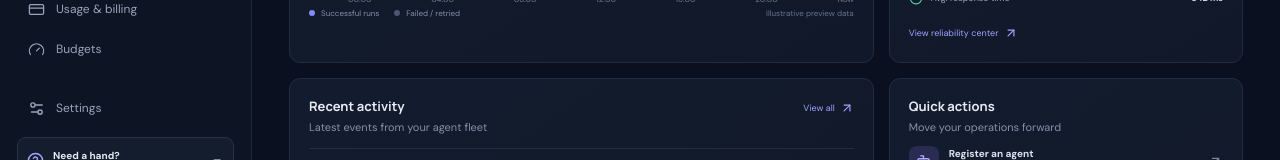
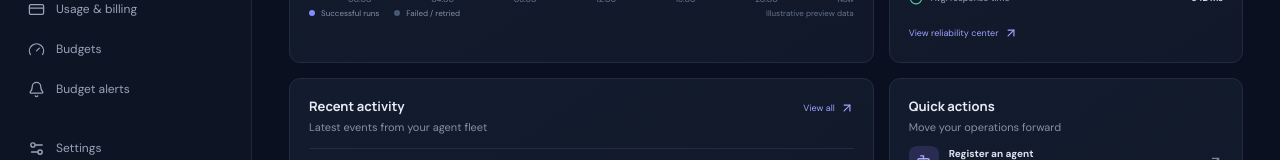
Before and after one commit to matiur25580/AegisFlow-Enterprise-AI-AgentOps-Orchestration-Platform, a React (Vite) app in the folder apps/web/: page / in a window 1280 px wide. Shown: the part 628-788 px from the top of the page. Built offline with nearby package versions, Linux system fonts and the light colour scheme; no server answers.

Commit message:
feat(web): add budget alerts navigation

```diff
--- a/apps/web/src/App.tsx
+++ b/apps/web/src/App.tsx
@@ -5,6 +5,7 @@ import RunsTraces from "./components/RunsTraces";
 import Evaluations from "./components/Evaluations";
 import CostIntelligence from "./components/CostIntelligence";
 import BudgetManagement from "./components/BudgetManagement";
+import BudgetAlerts from "./components/BudgetAlerts";
 import {
   Activity, ArrowDownRight, ArrowUpRight, Bot, Boxes, ChevronDown, CircleHelp,
   Command, CreditCard, Gauge, GitBranch, LayoutDashboard, LifeBuoy, LockKeyhole,
@@ -24,7 +25,8 @@ const nav: NavItem[] = [
   { label: "Integrations", icon: Boxes, section: "Govern" },
   { label: "Access & policies", icon: LockKeyhole, section: "Govern" },
   { label: "Usage & billing", icon: CreditCard, section: "Govern" },
-  { label: "Budgets", icon: Gauge, section: "Govern" }
+  { label: "Budgets", icon: Gauge, section: "Govern" },
+  { label: "Budget alerts", icon: Bell, section: "Govern" }
 ];
 
 const activity = [
@@ -82,7 +84,7 @@ function App() {
         </header>
 
         <div className="content">
-          {active === "Approvals" ? <ApprovalsInbox /> : active === "Runs & traces" ? <RunsTraces /> : active === "Evaluations" ? <Evaluations /> : active === "Workflow studio" ? <WorkflowStudio /> : active === "Usage & billing" ? <CostIntelligence /> : active === "Budgets" ? <BudgetManagement /> : <>
+          {active === "Approvals" ? <ApprovalsInbox /> : active === "Runs & traces" ? <RunsTraces /> : active === "Evaluations" ? <Evaluations /> : active === "Workflow studio" ? <WorkflowStudio /> : active === "Usage & billing" ? <CostIntelligence /> : active === "Budgets" ? <BudgetManagement /> : active === "Budget alerts" ? <BudgetAlerts /> : <>
           <div className="page-heading">
             <div><div className="eyebrow"><span className="live-dot" /> SYSTEM OPERATIONAL</div><h1>{active === "Overview" ? "Good morning, Matiur" : active}</h1><p>Here's what's happening across your AI operations today.</p></div>
             <div className="heading-actions"><button className="button-secondary"><GitBranch size={15} /> Production <ChevronDown size={14} /></button><button className="button-primary"><Plus size={16} /> Create agent</button></div>
```
